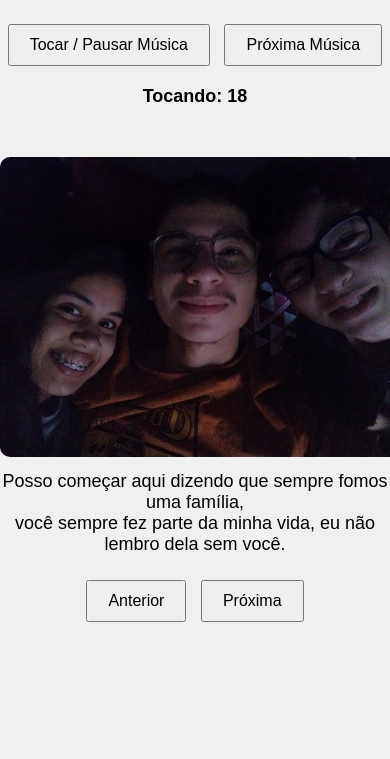
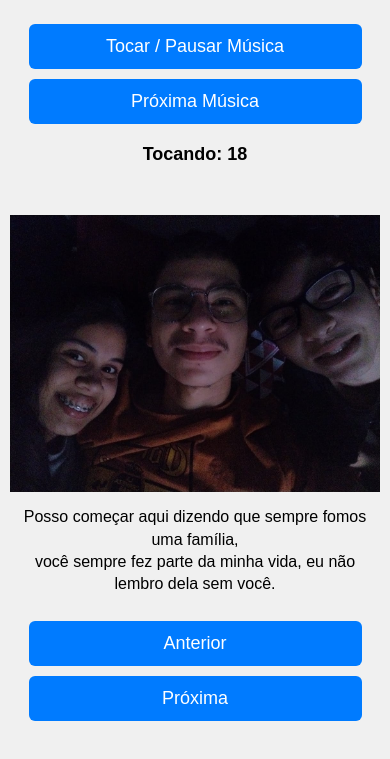
Before and after one commit to maosith/nosso-album, a plain HTML site: page index.html in a window 390 px wide. Shown: the part 61-820 px from the top of the page. Drawn offline with Linux system fonts and the light colour scheme.

Commit message:
Atualização: É, não era a última.

```diff
--- a/index.html
+++ b/index.html
@@ -10,19 +10,22 @@
       text-align: center;
       background: #f0f0f0;
       margin: 0;
-      padding: 0;
+      padding: 0 10px;
     }
     .album {
       margin-top: 50px;
     }
     .album img {
-      width: 400px;
+      width: 100%;
+      max-width: 400px;
       height: auto;
       border-radius: 10px;
+      box-shadow: 0 4px 8px rgba(0,0,0,0.1);
     }
     .caption {
       margin-top: 10px;
       font-size: 18px;
+      line-height: 1.4;
     }
     .controls {
       margin-top: 20px;
@@ -32,31 +35,51 @@
       font-size: 16px;
       margin: 5px;
       cursor: pointer;
+      border: none;
+      border-radius: 6px;
+      background-color: #007BFF;
+      color: white;
+      transition: background-color 0.3s;
+    }
+    button:hover {
+      background-color: #0056b3;
     }
     #music-name {
       margin-top: 15px;
       font-weight: bold;
       font-size: 18px;
     }
+    @media (max-width: 480px) {
+      .album img {
+        max-width: 100%;
+        border-radius: 0;
+        box-shadow: none;
+      }
+      button {
+        width: 90%;
+        font-size: 18px;
+        padding: 12px 0;
+      }
+      .caption {
+        font-size: 16px;
+        padding: 0 5px;
+      }
+    }
   </style>
 </head>
 <body>
 
-  <!-- Audio player sem muted -->
   <audio id="playlist"></audio>
 
   <h1>Nosso Tempo</h1>
 
-  <!-- Botões de controle da música -->
   <div>
     <button onclick="tocarPausarMusica()">Tocar / Pausar Música</button>
     <button onclick="proximaMusica()">Próxima Música</button>
   </div>
 
-  <!-- Nome da música atual -->
   <div id="music-name">Nenhuma música selecionada</div>
 
-  <!-- Álbum de fotos -->
   <div class="album">
     <img id="photo" src="pics/pic1.jpeg" alt="Foto do álbum" />
     <div class="caption" id="caption">Descrição da foto 1</div>
@@ -130,7 +153,6 @@
       mostrarFoto();
     }
 
-    // Música
     const musicas = [
       { src: 'music/18.mp3', nome: '18' },
       { src: 'music/gorgeous.mp3', nome: 'Gorgeous' },
```
